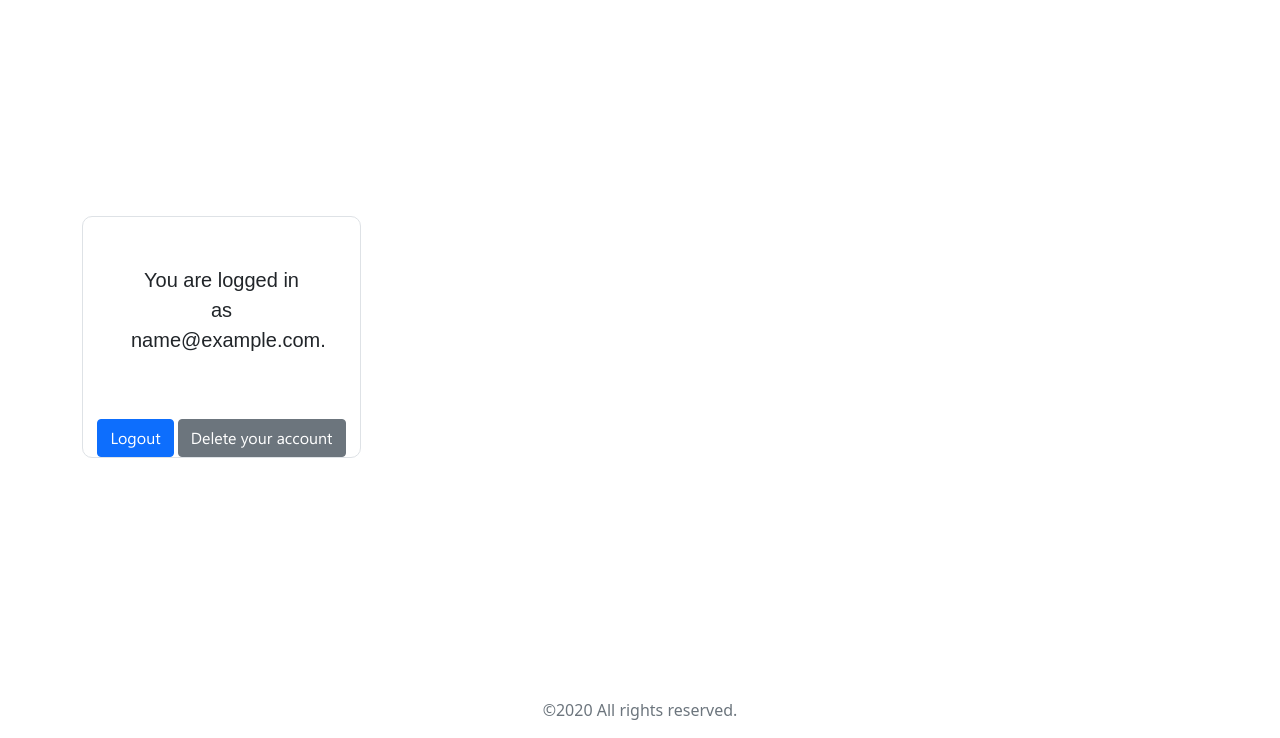
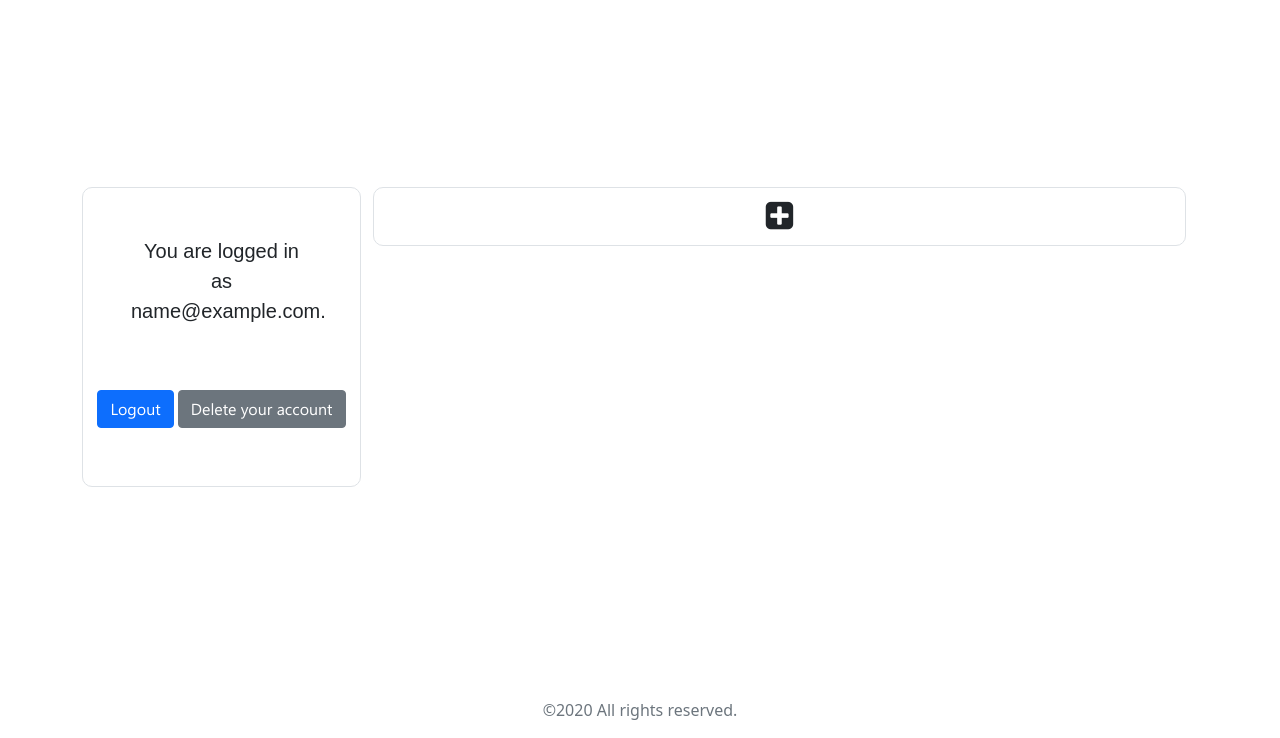
Before and after one commit to kokokojo2/CountDown, a Django app: page /countdown/dashboard/ in a window 1280 px wide. Shown: the part 62-800 px from the top of the page. Run offline with Django 3.2, Linux system fonts and the light colour scheme; the visitor is signed in with stand-in values (Sample User, id 1); data that the repository does not hold is empty.

Commit message:
minor fixes

```diff
--- a/templates/countdown/dashboard.html
+++ b/templates/countdown/dashboard.html
@@ -1,7 +1,7 @@
 {% extends "generic/base.html" %}
 {% block main %}
     <div class="container py-5 d-flex">
-        <div class="col-3 border round align-items-center">
+        <div class="col-3 border round align-items-center" style="height: 300px">
             <p class="text-center main-text p-5">You are logged in as {{ request.user.email }}.</p>
             <div class="flex-column text-center">
             <a href="{% url "custom_user:logout" %}" class="btn btn-primary">Logout</a>
@@ -19,6 +19,11 @@
                 </div>
             </div>
         {% endfor %}
+        <div class="border d-flex justify-content-center p-1 px-3 round countdown">
+                <div class="d-flex mr-5 p-2 col-1 justify-content-around">
+                    <a href="{% url "countdown:create" %}" class="no-decoration"><i class="fa fa-plus-square fa-2x" aria-hidden="true"></i></a>
+                </div>
+            </div>
         </div>
     </div>
 {% endblock %}
```
